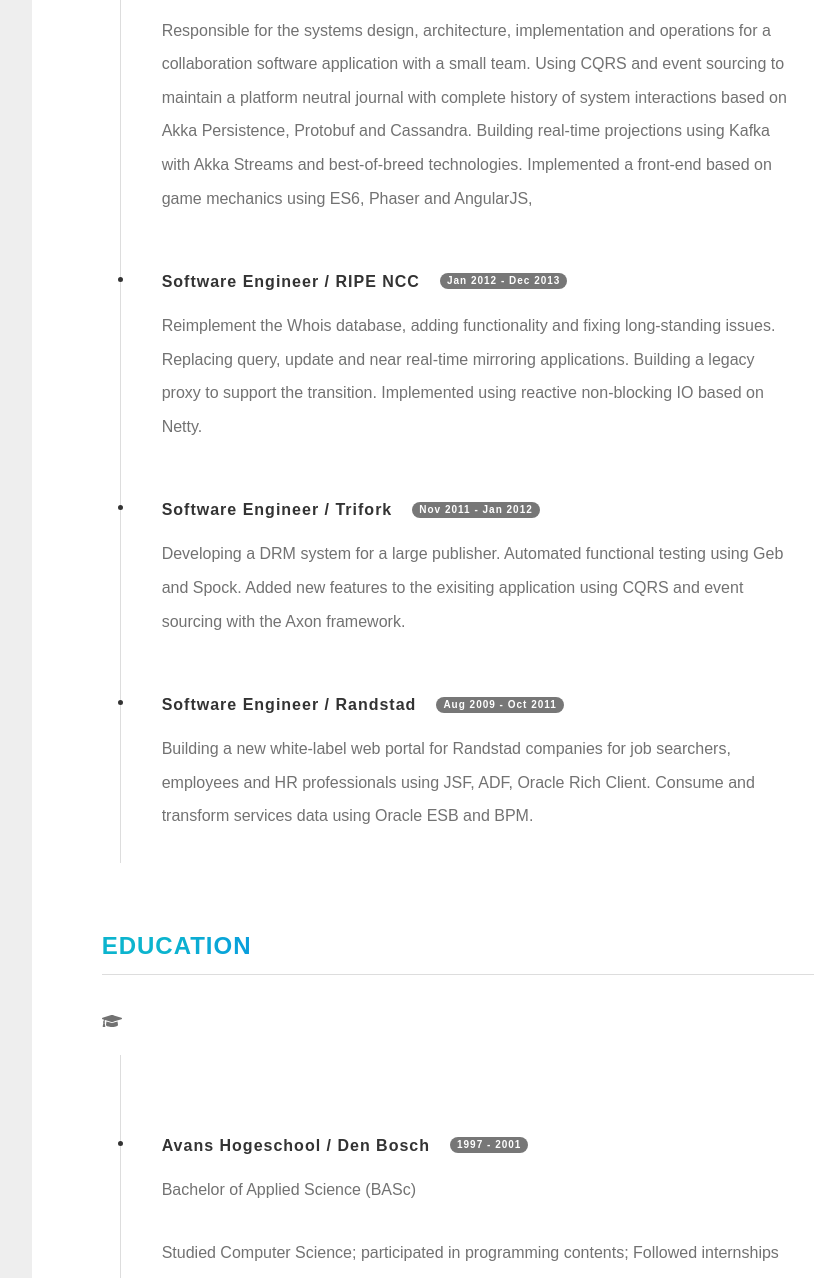
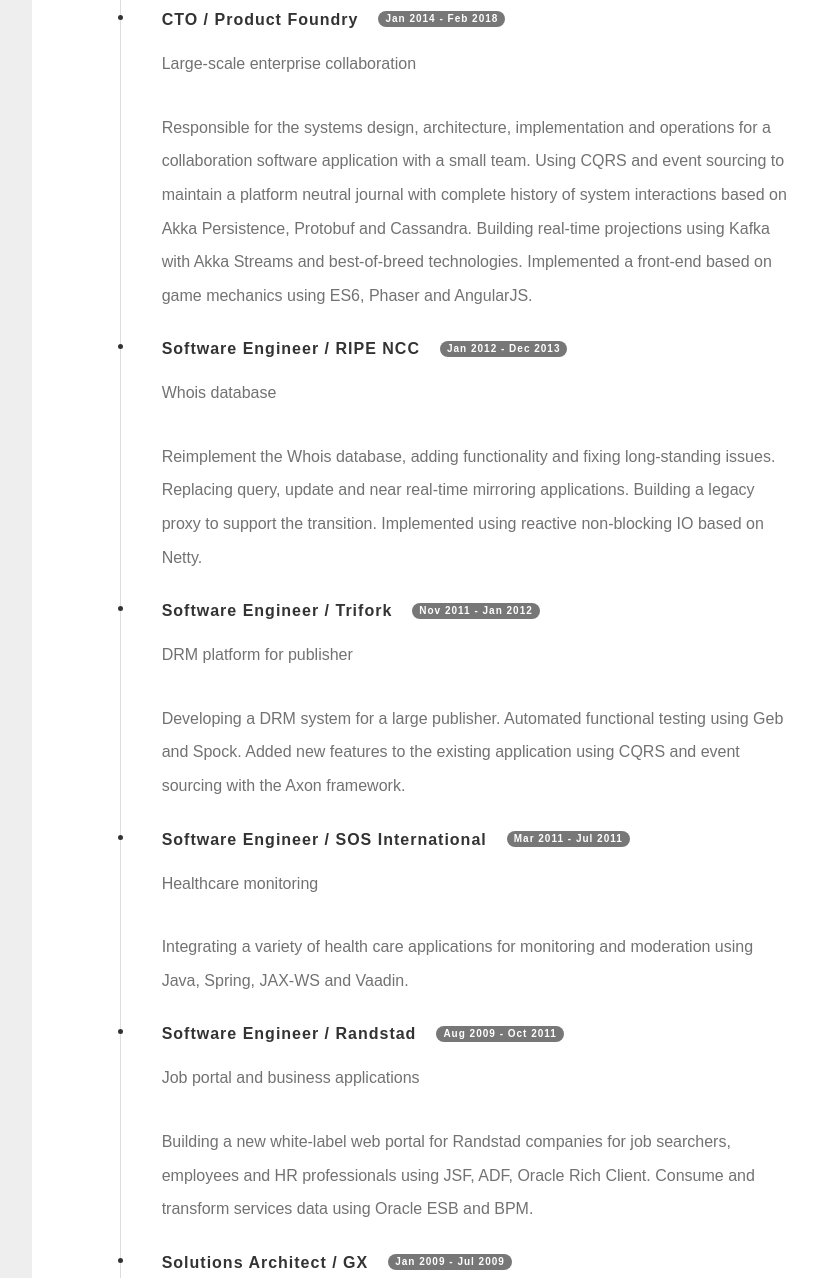
Before and after one commit to Paragonia/paragonia-technology-site, a Gatsby site: page / in a window 1280 px wide. Shown: the part 1158-2436 px from the top of the page, without its empty margins (395-1209 px from the left). Built offline with nearby package versions, Linux system fonts and the light colour scheme; Gatsby itself is replaced by a stand-in of ours.

Commit message:
Generate experience from Markdown

```diff
--- a/gatsby-config.js
+++ b/gatsby-config.js
@@ -3,6 +3,14 @@
     title: 'Paragonia Technology B.V.',
   },
   plugins: [
+    {
+      resolve: `gatsby-source-filesystem`,
+      options: {
+        name: `src`,
+        path: `${__dirname}/src/`,
+      },
+    },
+    'gatsby-transformer-remark',
     'gatsby-plugin-react-helmet',
     {
       resolve: `gatsby-plugin-manifest`,
--- a/package.json
+++ b/package.json
@@ -14,6 +14,8 @@
     "gatsby-plugin-manifest": "^2.0.2",
     "gatsby-plugin-offline": "^2.0.5",
     "gatsby-plugin-react-helmet": "^3.0.0",
+    "gatsby-source-filesystem": "^2.0.1",
+    "gatsby-transformer-remark": "^2.1.6",
     "react": "^16.5.1",
     "react-dom": "^16.5.1",
     "react-helmet": "^5.2.0",
--- a/src/components/experience.js
+++ b/src/components/experience.js
@@ -1,12 +1,37 @@
 import React from 'react'
+import { StaticQuery, graphql } from "gatsby"
 
 import { FontAwesomeIcon } from '@fortawesome/react-fontawesome'
 import { faMedal } from '@fortawesome/free-solid-svg-icons'
 
 import timelineStyles from './timeline.module.css'
 
-const Experience = () => {
-    return (
+const Experience = () => (
+<StaticQuery
+    query = {graphql`
+      query ExperienceQuery {
+        allMarkdownRemark(
+          sort: { fields: [fileAbsolutePath], order: DESC }
+          filter: { fileAbsolutePath: { regex: "/(experience)/.*/"}}
+        ) {
+          totalCount
+          edges {
+            node {
+              frontmatter {
+                position
+                company
+                title
+                start
+                end
+              }
+              id
+              excerpt(pruneLength: 500)
+            }
+          }
+        }
+      }
+    `}
+    render = { data => (
         <section className="experience">
             <div className="block-content">
                 <h3 className="title">Experience</h3>
@@ -19,62 +44,25 @@
                     <div className="row">
                         <div className="col-md-12">
                             <div className="exp-holder">
-                                <div className="exp">
-                                    <div className="hgroup">
-                                        <h4>Big Data Engineer / RIPE NCC</h4>
-                                        <h5 className={ timelineStyles.badge }>Feb 2018 - <span className="current">Present</span></h5>
+                                { data.allMarkdownRemark.edges.map(({ node }) => (
+                                    <div key={ node.id } className="exp">
+                                        <div className="hgroup">
+                                            <h4>{ node.frontmatter.position } / { node.frontmatter.company }</h4>
+                                            <h5 className={ timelineStyles.badge }>
+                                            { node.frontmatter.start } - { node.frontmatter.end ? node.frontmatter.end : <span className="current">Present</span> }</h5>
+                                        </div>
+                                        <p>{ node.frontmatter.title }</p>
+                                        { node.excerpt }
                                     </div>
-                                    <p>
-                                        More info coming soon...
-                                    </p>
-                                </div>
-
-                                <div className="exp">
-                                    <div className="hgroup">
-                                        <h4>CTO / Product Foundry</h4>
-                                        <h5 className={ timelineStyles.badge }>Jan 2014 - Feb 2018</h5>
-                                    </div>
-                                    <p>
-                                        Responsible for the systems design, architecture, implementation and operations for a collaboration software application with a small team. Using CQRS and event sourcing to maintain a platform neutral journal with complete history of system interactions based on Akka Persistence, Protobuf and Cassandra. Building real-time projections using Kafka with Akka Streams and best-of-breed technologies. Implemented a front-end based on game mechanics using ES6, Phaser and AngularJS,
-                                    </p>
-                                </div>
-
-                                <div className="exp">
-                                    <div className="hgroup">
-                                        <h4>Software Engineer / RIPE NCC</h4>
-                                        <h5 className={ timelineStyles.badge }>Jan 2012 - Dec 2013</h5>
-                                    </div>
-                                    <p>
-                                        Reimplement the Whois database, adding functionality and fixing long-standing issues. Replacing query, update and near real-time mirroring applications. Building a legacy proxy to support the transition. Implemented using reactive non-blocking IO based on Netty.
-                                    </p>
-                                </div>
-
-                                <div className="exp">
-                                    <div className="hgroup">
-                                        <h4>Software Engineer / Trifork</h4>
-                                        <h5 className={ timelineStyles.badge }>Nov 2011 - Jan 2012</h5>
-                                    </div>
-                                    <p>
-                                        Developing a DRM system for a large publisher. Automated functional testing using Geb and Spock. Added new features to the exisiting application using CQRS and event sourcing with the Axon framework.
-                                    </p>
-                                </div>
-
-                                <div className="exp">
-                                    <div className="hgroup">
-                                        <h4>Software Engineer / Randstad</h4>
-                                        <h5 className={ timelineStyles.badge }>Aug 2009 - Oct 2011</h5>
-                                    </div>
-                                    <p>
-                                        Building a new white-label web portal for Randstad companies for job searchers, employees and HR professionals using JSF, ADF, Oracle Rich Client. Consume and transform services data using Oracle ESB and BPM.
-                                    </p>
-                                </div>
+                                ))}
                             </div>
                         </div>
                     </div>
                 </div>
             </div>
         </section>
-     )
-}
+    )}
+/>
+)
 
 export default Experience
--- /dev/null
+++ b/src/content/experience/2001-09-dhl.md
@@ -0,0 +1,9 @@
+---
+position: "Software Engineer"
+company: "DHL"
+title: "Logistics"
+start: "Sep 2001"
+end: "Oct 2004"
+---
+
+Implementing a new business system to support good-driven logistics processes internationally and in the Netherlands.
--- /dev/null
+++ b/src/content/experience/2004-10-staatsloterij.md
@@ -0,0 +1,9 @@
+---
+position: "Software Engineer"
+company: "Staatsloterij"
+title: "Dutch lottery website"
+start: "Oct 2004"
+end: "Dec 2005"
+---
+
+Holiday portal for searching and booking a diversity of accommodations. Software architecture, implementation and team lead.
--- /dev/null
+++ b/src/content/experience/2006-01-anwb.md
@@ -0,0 +1,9 @@
+---
+position: "Software Engineer"
+company: "ANWB"
+title: "Holiday Portal"
+start: "Jan 2006"
+end: "Feb 2007"
+---
+
+Holiday portal for searching and booking a diversity of accommodations. Software architecture, implementation and team lead.
--- /dev/null
+++ b/src/content/experience/2007-03-randstad.md
@@ -0,0 +1,9 @@
+---
+position: "Software Engineer"
+company: "Randstad"
+title: "Job board"
+start: "Mar 2007"
+end: "Dec 2008"
+---
+
+Lead developer to realize a white-label international job board and agent module using Spring, Hibernate, Struts 2, and Weblogic.
--- /dev/null
+++ b/src/content/experience/2009-01-gx.md
@@ -0,0 +1,9 @@
+---
+position: "Solutions Architect"
+company: "GX"
+title: "GX Webmanager"
+start: "Jan 2009"
+end: "Jul 2009"
+---
+
+Implementing solutions using Webmanager, setting up best practices regarding architecture, development processes, integration and quality.
--- /dev/null
+++ b/src/content/experience/2009-08-randstad.md
@@ -0,0 +1,9 @@
+---
+position: "Software Engineer"
+company: "Randstad"
+title: "Job portal and business applications"
+start: "Aug 2009"
+end: "Oct 2011"
+---
+
+Building a new white-label web portal for Randstad companies for job searchers, employees and HR professionals using JSF, ADF, Oracle Rich Client. Consume and transform services data using Oracle ESB and BPM.
--- /dev/null
+++ b/src/content/experience/2011-03-sos.md
@@ -0,0 +1,9 @@
+---
+position: "Software Engineer"
+company: "SOS International"
+title: "Healthcare monitoring"
+start: "Mar 2011"
+end: "Jul 2011"
+---
+
+Integrating a variety of health care applications for monitoring and moderation using Java, Spring, JAX-WS and Vaadin.
--- /dev/null
+++ b/src/content/experience/2011-11-trifork.md
@@ -0,0 +1,9 @@
+---
+position: "Software Engineer"
+company: "Trifork"
+title: "DRM platform for publisher"
+start: "Nov 2011"
+end: "Jan 2012"
+---
+
+Developing a DRM system for a large publisher. Automated functional testing using Geb and Spock. Added new features to the existing application using CQRS and event sourcing with the Axon framework.
--- /dev/null
+++ b/src/content/experience/2012-01-ripe-ncc.md
@@ -0,0 +1,9 @@
+---
+position: "Software Engineer"
+company: "RIPE NCC"
+title: "Whois database"
+start: "Jan 2012"
+end: "Dec 2013"
+---
+
+Reimplement the Whois database, adding functionality and fixing long-standing issues. Replacing query, update and near real-time mirroring applications. Building a legacy proxy to support the transition. Implemented using reactive non-blocking IO based on Netty.
--- /dev/null
+++ b/src/content/experience/2014-01-product-foundry.md
@@ -0,0 +1,9 @@
+---
+position: "CTO"
+company: "Product Foundry"
+title: "Large-scale enterprise collaboration"
+start: "Jan 2014"
+end: "Feb 2018"
+---
+
+Responsible for the systems design, architecture, implementation and operations for a collaboration software application with a small team. Using CQRS and event sourcing to maintain a platform neutral journal with complete history of system interactions based on Akka Persistence, Protobuf and Cassandra. Building real-time projections using Kafka with Akka Streams and best-of-breed technologies. Implemented a front-end based on game mechanics using ES6, Phaser and AngularJS.
--- /dev/null
+++ b/src/content/experience/2018-02-ripe-ncc.md
@@ -0,0 +1,8 @@
+---
+position: "Big Data Engineer"
+company: "RIPE NCC"
+title: "RIPEstat"
+start: "Feb 2018"
+---
+
+More info coming soon...
```
Also changed, not shown: 1 other file.
